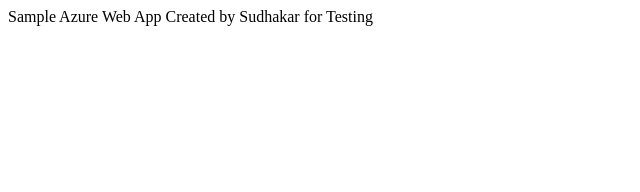
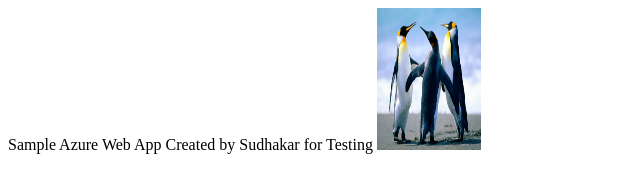
Before and after one commit to hrsudhakara/Testing, a plain HTML site: page index.html in a window 1280 px wide. Shown: the whole page, without its empty margins (0-640 px from the left). Drawn offline with Linux system fonts and the light colour scheme.

Commit message:
Update index.html

```diff
--- a/index.html
+++ b/index.html
@@ -1 +1,9 @@
 Sample Azure Web App Created by Sudhakar for Testing
+<!DOCTYPE html>
+<html>
+<body>
+
+<img src="Penguins.jpg" alt="Penguins.jpg" width="104" height="142">
+
+</body>
+</html>
```
